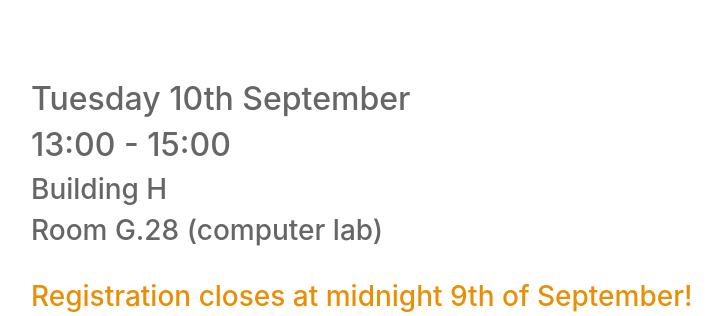
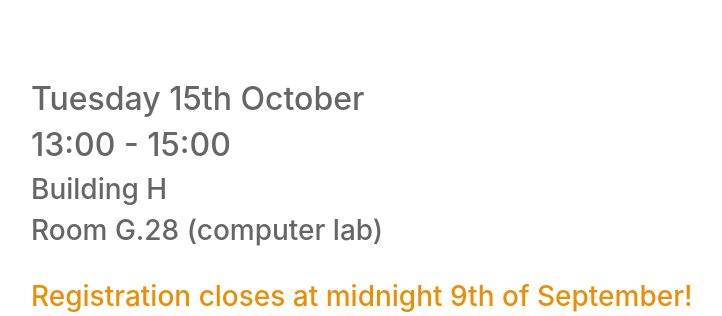
Before and after one commit to neoformit/register, a Django app: page / in a window 1280 px wide. Shown: the part 200-516 px from the top of the page, without its empty margins (119-841 px from the left). Run offline with Django 3.2, Linux system fonts and the light colour scheme; data that the repository does not hold is empty; some libraries are stand-ins or nearby versions.

Commit message:
Updated html templates with new date

```diff
--- a/rego/templates/rego/index.html
+++ b/rego/templates/rego/index.html
@@ -4,7 +4,7 @@
 {% load static %}
 
 <div class="container">
-  <h2 class="muted"> Tuesday 10th September </h2>
+  <h2 class="muted"> Tuesday 15th October </h2>
   <h2 class="muted"> 13:00 - 15:00 </h2>
   <h3 class="muted"> Building H </h3>
   <h3 class="muted"> Room G.28 (computer lab) </h3>
--- a/rego/templates/rego/registered.html
+++ b/rego/templates/rego/registered.html
@@ -10,7 +10,7 @@
   <p class="text-muted"> (You'll need to come back on the same computer and browser) </p>
   <a class="big" href="/cancel"> Cancel booking </a>
   <br><br><br>
-  <h2 class="muted"> Tuesday 10th September </h2>
+  <h2 class="muted"> Tuesday 15th October </h2>
   <h2 class="muted"> 13:00 - 15:00 </h2>
   <h3 class="muted"> Building H </h3>
   <h3 class="muted"> Room G.28 (computer lab) </h3>
--- a/rego/templates/rego/timeout.html
+++ b/rego/templates/rego/timeout.html
@@ -6,9 +6,9 @@
 <div class="container">
   <h3> Sorry, registration has already closed! </h3>
   <br>
-  <h3> You can turn up if you like, but we can't guarantee a computer for you: </h3>
+  <h3> You can turn up if you like, but I can't guarantee a computer for you: </h3>
   <br>
-  <h2 class="muted"> Tuesday 10th September </h2>
+  <h2 class="muted"> Tuesday 15th October </h2>
   <h2 class="muted"> 13:00 - 15:00 </h2>
   <h3 class="muted"> Building H </h3>
   <h3 class="muted"> Room G.28 (computer lab) </h3>
```
